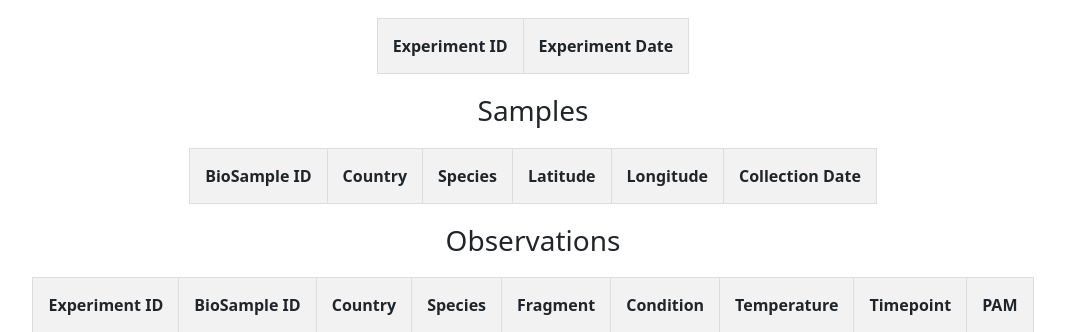
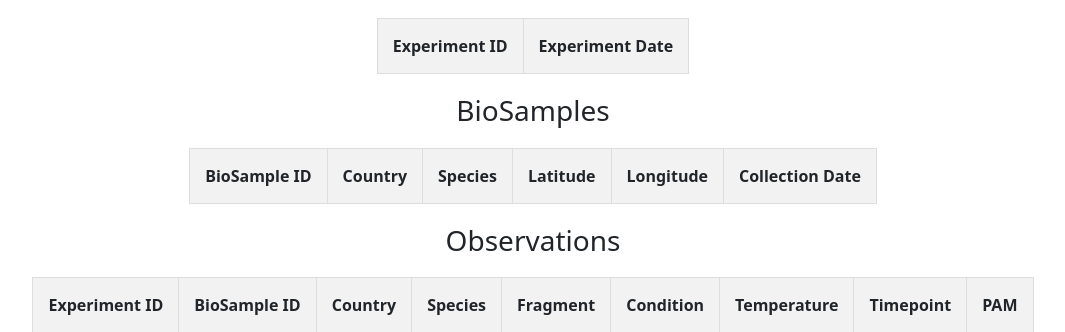
Before and after one commit to greenjune-ship-it/coral-future, a Django app: template django_app/projects/templates/projects/project_detail.html in a window 1280 px wide. Shown: the part 302-634 px from the top of the page, without its empty margins (107-1172 px from the left). Run offline with Django 5.2, Linux system fonts and the light colour scheme; the template is opened without the code that fills it, so the values that code supplies are empty; some libraries are stand-ins or nearby versions.

Commit message:
refactor to BioSample and Fragment

```diff
--- a/django_app/projects/models.py
+++ b/django_app/projects/models.py
@@ -28,7 +28,7 @@ class BioSample(models.Model):
 class Experiment(models.Model):
     project = models.ForeignKey(Project, on_delete=models.CASCADE)
     experiment_date = models.DateField()
-    samples = models.ManyToManyField(BioSample)
+    biosamples = models.ManyToManyField(BioSample)
 
     def __str__(self):
         return f"Experiment in {self.id} for project {self.project.name}"
--- a/django_app/projects/templates/projects/project_detail.html
+++ b/django_app/projects/templates/projects/project_detail.html
@@ -59,8 +59,8 @@
         </tbody>
     </table>
 
-    <!-- Samples Table -->
-    <h3>Samples</h3>
+    <!-- BioSamples Table -->
+    <h3>BioSamples</h3>
     <table class="biosamples-table">
         <thead>
         <tr>
@@ -104,6 +104,7 @@
             <th>PAM</th>
         </tr>
         </thead>
+
         <tbody>
         {% for experiment in experiments %}
             {% for biosample in experiment.biosamples.all %}
--- a/django_app/projects/views.py
+++ b/django_app/projects/views.py
@@ -15,11 +15,11 @@ def project_detail(request, project_id):
     project = get_object_or_404(Project, pk=project_id)
 
     experiments = Experiment.objects.filter(project=project)
-    samples = BioSample.objects.filter(project=project)
-    observations = Observation.objects.filter(sample__project=project)
+    biosamples = BioSample.objects.filter(project=project)
+    observations = Observation.objects.filter(biosample__project=project)
 
     context = {'project': project,
                'experiments': experiments,
-               'samples': samples,
+               'biosamples': biosamples,
                'observations': observations}
     return render(request, 'projects/project_detail.html', context)
```
Also changed, not shown: README.md, django_app/projects/migrations/0013_rename_samples_experiment_biosamples.py (added).
